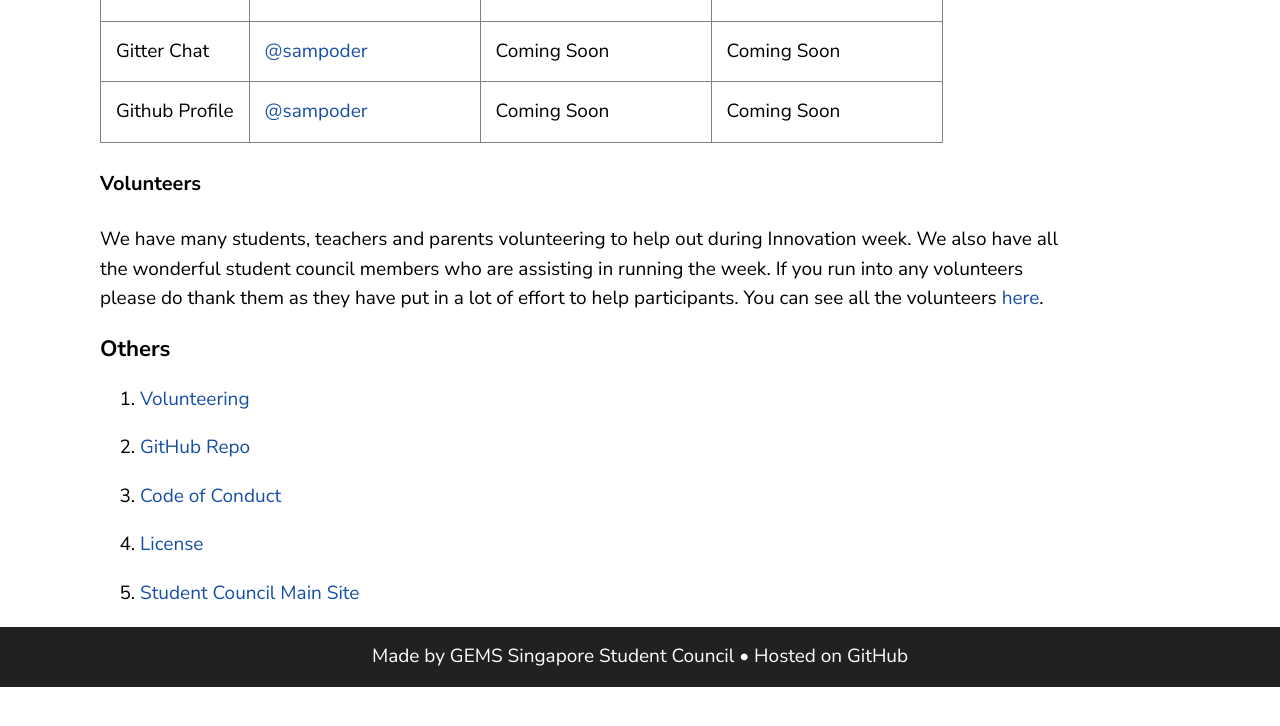
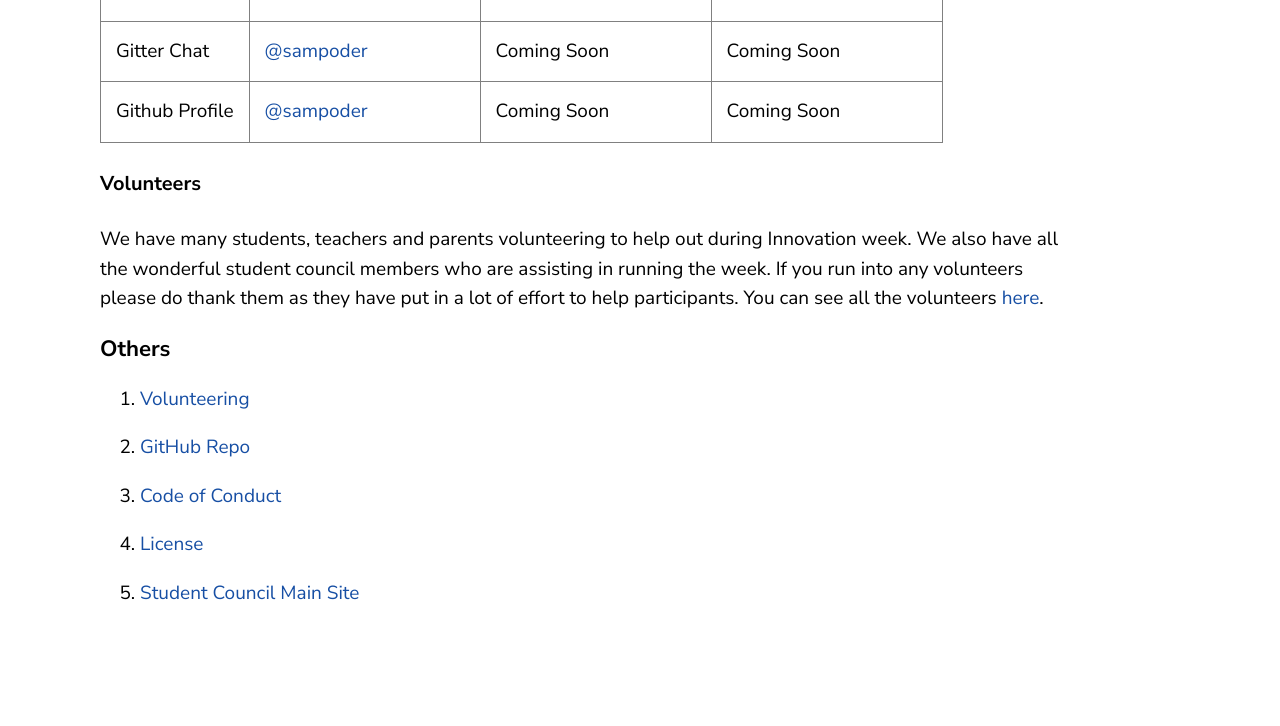
Before and after one commit to gemssingaporestudentcouncil/innovationweek2020, a Jekyll site: the page built from index.md, in a window 1280 px wide and 900 px high, scrolled down 1802 px, cut to the strip 154-880 px from the top of the window. Built offline with Jekyll 4.4.1, drawn with Linux system fonts in a browser that asks for light colours; after the commit the page ends 2642 px from its top, so only the background shows below that.

Commit message:
Update page.html

```diff
--- a/_layouts/page.html
+++ b/_layouts/page.html
@@ -13,9 +13,7 @@
 		<div class="container">
 			{{ content }}
 		</div>
-		<div style="background-color: #212121;height:60px;"><center>
-		<p style="padding: 15px; margin: 0px; color: white">Made by GEMS Singapore Student Council • Hosted on GitHub</p>
-	</center></div>
+
 	</main>
 	<br>
 	<br>
```
